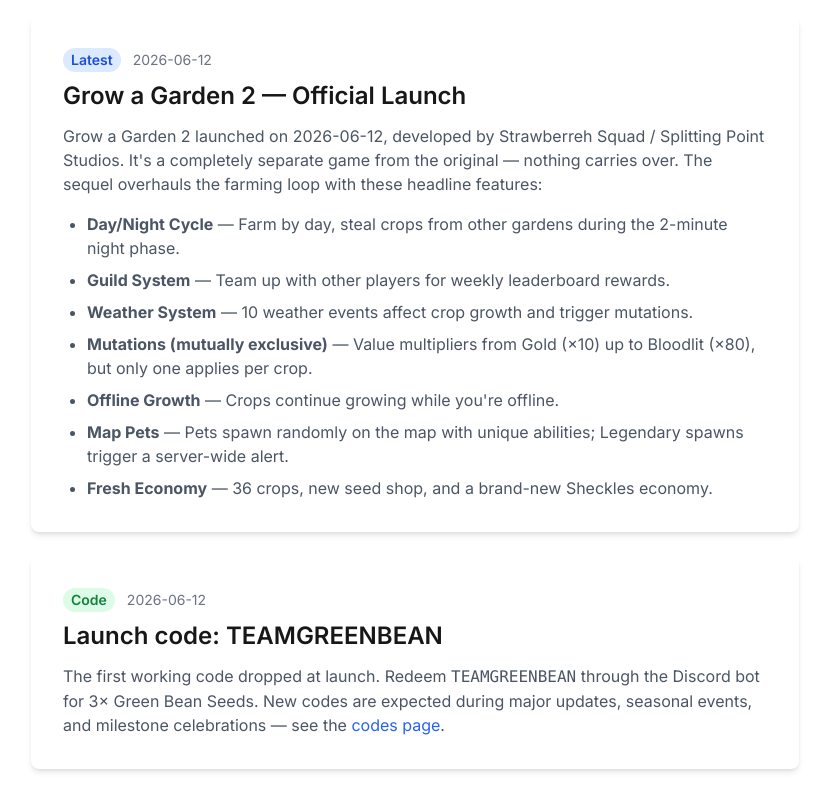
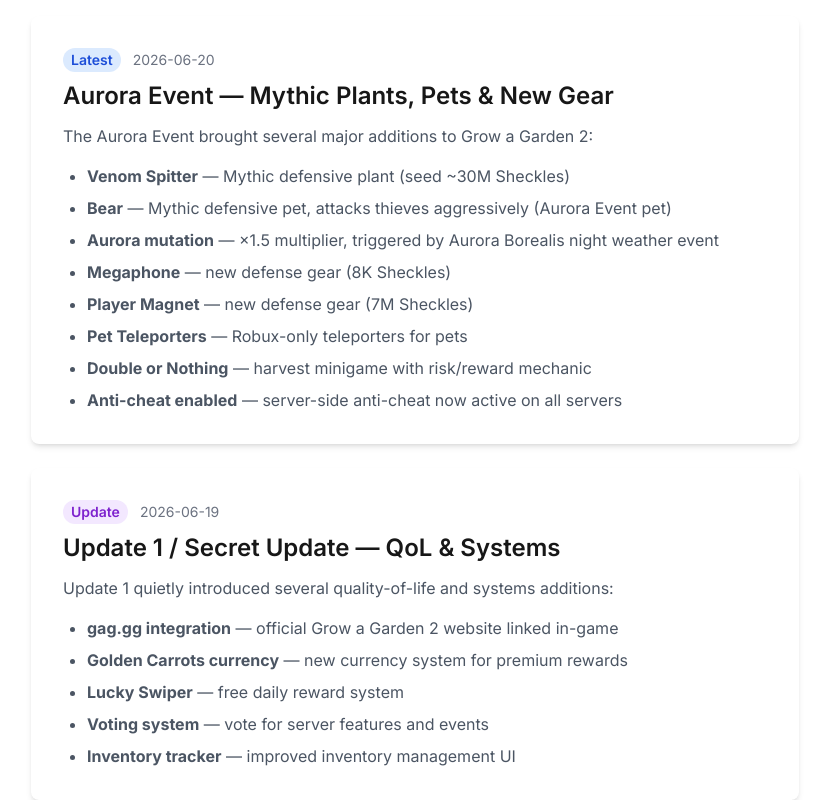
Before and after one commit to Zsmboom/gag2-calculator, a Next.js app: page /updates in a window 1280 px wide. Shown: the part 320-1120 px from the top of the page, without its empty margins (225-1054 px from the left). Built offline with nearby package versions, Linux system fonts and the light colour scheme.

Commit message:
chore(data): update GAG2 with Aurora Event + Update 1 content via Claude Code

```diff
--- a/src/app/gear/page.tsx
+++ b/src/app/gear/page.tsx
@@ -21,6 +21,8 @@
 ];
 
 const DEFENSE = [
+  { item: 'Megaphone', effect: 'Defends against thieves (8K Sheckles)' },
+  { item: 'Player Magnet', effect: 'Attracts items and deters thieves (7M Sheckles)' },
   { item: 'Vine Wrapper', effect: 'Tangles thieves, slowing them down' },
   { item: 'Freeze Ray', effect: 'Freezes thieves in place' },
   { item: 'Power Hose', effect: 'Blasts thieves away from your garden' },
--- a/src/app/mutations/page.tsx
+++ b/src/app/mutations/page.tsx
@@ -16,6 +16,7 @@
 const tdClass = 'px-4 py-3 text-sm';
 
 const CONFIRMED = [
+  { name: 'Aurora', mult: '×1.5', rarity: 'Mythic', how: 'Aurora Borealis night weather event' },
   { name: 'Bloodlit', mult: '×80', rarity: 'Legendary', how: 'Blood Moon event (every 4h Lunar Glow variation)' },
   { name: 'Electric', mult: '×70', rarity: 'Legendary', how: 'Thunderstorm weather (rare)' },
   { name: 'Frozen', mult: '×40', rarity: 'Epic', how: 'Frost event — crop must already be Wet' },
@@ -26,6 +27,7 @@
 ];
 
 const WEATHER = [
+  { weather: 'Aurora Borealis', mutation: 'Aurora', mult: '×1.5' },
   { weather: 'Rain', mutation: 'Wet', mult: '×2' },
   { weather: 'Thunderstorm', mutation: 'Wet → Electric', mult: '×2 → ×70' },
   { weather: 'Frost', mutation: 'Chilled → Frozen', mult: '×2 → ×40' },
@@ -98,8 +100,8 @@
               <div>
                 <h2 className="text-2xl font-semibold mb-4">Weather-Triggered Mutations</h2>
                 <p className="text-gray-600 dark:text-gray-300 mb-4">
-                  These weather events trigger base mutations. The high-value ones (Electric, Frozen,
-                  Bloodlit) come from chaining a base weather state with a follow-up event.
+                  These weather events trigger base mutations. The high-value ones (Aurora, Electric,
+                  Frozen, Bloodlit) come from chaining a base weather state with a follow-up event.
                 </p>
                 <div className="overflow-x-auto bg-white dark:bg-gray-800 rounded-lg shadow-md">
                   <table className="w-full">
--- a/src/app/pets/page.tsx
+++ b/src/app/pets/page.tsx
@@ -22,6 +22,7 @@
 ];
 
 const DEFENSIVE = [
+  { pet: 'Bear', rarity: 'Mythic', ability: 'Attacks thieves aggressively' },
   { pet: 'Bee', rarity: 'Rare', ability: 'Attacks thieves, triggers Pollinated mutation' },
   { pet: 'Gnome', rarity: 'Rare', ability: 'Scares away thieves' },
   { pet: 'Venus Dragonfly', rarity: 'Rare', ability: 'Aggressive defensive pet' },
--- a/src/app/updates/page.tsx
+++ b/src/app/updates/page.tsx
@@ -26,6 +26,53 @@
             </div>
 
             <div className="max-w-3xl mx-auto space-y-6">
+              <article className="bg-white dark:bg-gray-800 rounded-lg shadow-md p-6 md:p-8">
+                <div className="flex items-center gap-3 text-sm text-gray-500 dark:text-gray-400 mb-2">
+                  <span className="rounded-full bg-blue-100 text-blue-700 dark:bg-blue-900/40 dark:text-blue-300 px-2 py-0.5 font-semibold">
+                    Latest
+                  </span>
+                  <time dateTime="2026-06-20">
+                    2026-06-20
+                  </time>
+                </div>
+                <h2 className="text-2xl font-semibold mb-3">Aurora Event — Mythic Plants, Pets &amp; New Gear</h2>
+                <p className="text-gray-600 dark:text-gray-300 mb-4">
+                  The Aurora Event brought several major additions to {gameName}:
+                </p>
+                <ul className="list-disc pl-6 text-gray-600 dark:text-gray-300 space-y-2">
+                  <li><strong>Venom Spitter</strong> — Mythic defensive plant (seed ~30M Sheckles)</li>
+                  <li><strong>Bear</strong> — Mythic defensive pet, attacks thieves aggressively (Aurora Event pet)</li>
+                  <li><strong>Aurora mutation</strong> — ×1.5 multiplier, triggered by Aurora Borealis night weather event</li>
+                  <li><strong>Megaphone</strong> — new defense gear (8K Sheckles)</li>
+                  <li><strong>Player Magnet</strong> — new defense gear (7M Sheckles)</li>
+                  <li><strong>Pet Teleporters</strong> — Robux-only teleporters for pets</li>
+                  <li><strong>Double or Nothing</strong> — harvest minigame with risk/reward mechanic</li>
+                  <li><strong>Anti-cheat enabled</strong> — server-side anti-cheat now active on all servers</li>
+                </ul>
+              </article>
+
+              <article className="bg-white dark:bg-gray-800 rounded-lg shadow-md p-6 md:p-8">
+                <div className="flex items-center gap-3 text-sm text-gray-500 dark:text-gray-400 mb-2">
+                  <span className="rounded-full bg-purple-100 text-purple-700 dark:bg-purple-900/40 dark:text-purple-300 px-2 py-0.5 font-semibold">
+                    Update
+                  </span>
+                  <time dateTime="2026-06-19">
+                    2026-06-19
+                  </time>
+                </div>
+                <h2 className="text-2xl font-semibold mb-3">Update 1 / Secret Update — QoL &amp; Systems</h2>
+                <p className="text-gray-600 dark:text-gray-300 mb-4">
+                  Update 1 quietly introduced several quality-of-life and systems additions:
+                </p>
+                <ul className="list-disc pl-6 text-gray-600 dark:text-gray-300 space-y-2">
+                  <li><strong>gag.gg integration</strong> — official {gameName} website linked in-game</li>
+                  <li><strong>Golden Carrots currency</strong> — new currency system for premium rewards</li>
+                  <li><strong>Lucky Swiper</strong> — free daily reward system</li>
+                  <li><strong>Voting system</strong> — vote for server features and events</li>
+                  <li><strong>Inventory tracker</strong> — improved inventory management UI</li>
+                </ul>
+              </article>
+
               <article className="bg-white dark:bg-gray-800 rounded-lg shadow-md p-6 md:p-8">
                 <div className="flex items-center gap-3 text-sm text-gray-500 dark:text-gray-400 mb-2">
                   <span className="rounded-full bg-blue-100 text-blue-700 dark:bg-blue-900/40 dark:text-blue-300 px-2 py-0.5 font-semibold">
--- a/src/data/game.config.json
+++ b/src/data/game.config.json
@@ -5,7 +5,7 @@
     "robloxId": "97598239454123",
     "developer": "Strawberreh Squad / Splitting Point Studios",
     "genre": "Farming Simulator / PvP Raiding",
-    "lastUpdated": "2026-06-16"
+    "lastUpdated": "2026-06-20"
   },
   "seo": {
     "siteTitle": "Grow a Garden 2 Guides & Tools",
```
